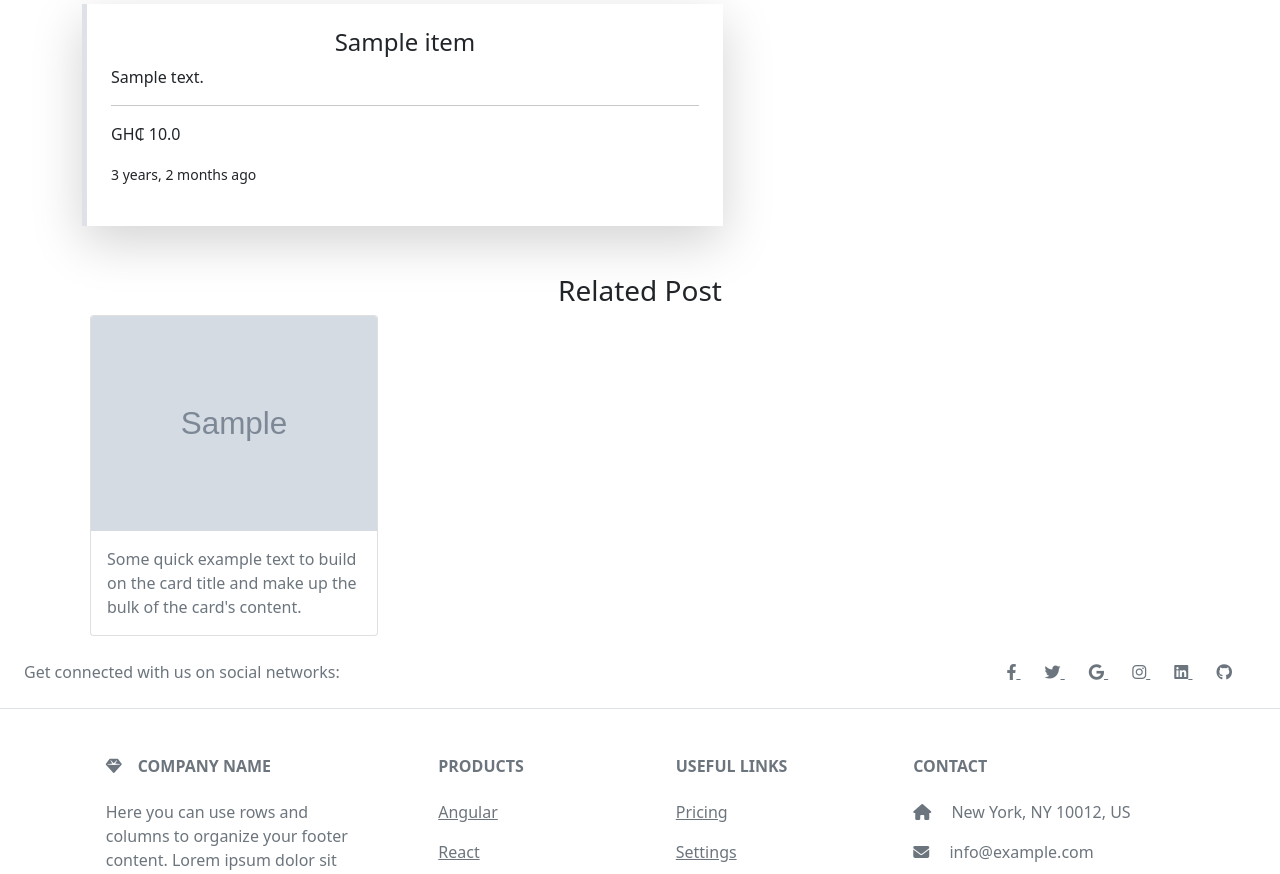
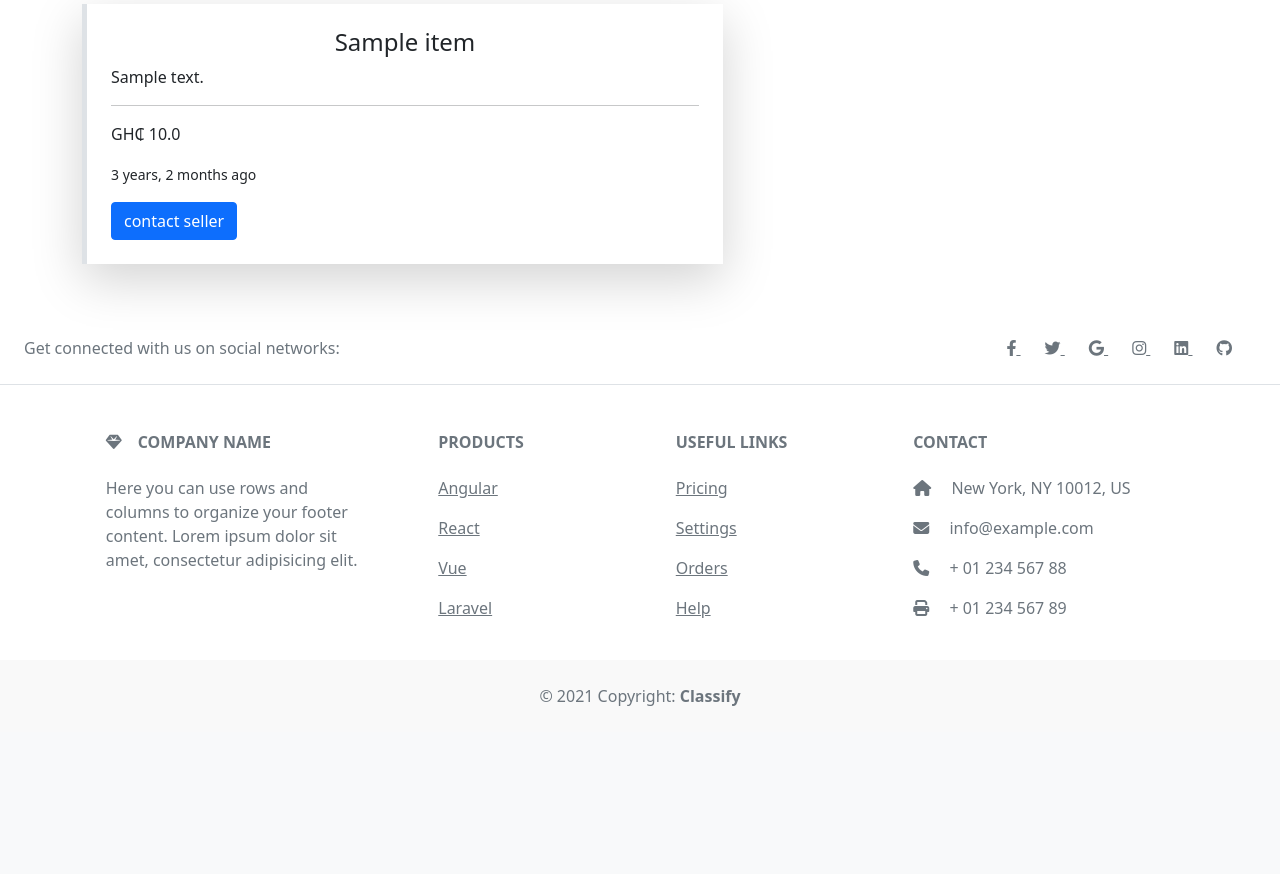
Before and after one commit to rcoffie/classify, a Django app: page /item_engine/item_detail/1/ in a window 1280 px wide. Shown: the part 400-1274 px from the top of the page. After the commit the page ends 1106 px from the top, so only its background shows below. Run offline with Django 3.2, Linux system fonts and the light colour scheme; tables that the repository leaves empty hold one stand-in row (values such as "Sample post"); grey boxes marked "Sample" are stand-in pictures; some libraries are stand-ins or nearby versions.

Commit message:
finalizing item-detail view

```diff
--- a/core/item_engine/views.py
+++ b/core/item_engine/views.py
@@ -5,6 +5,6 @@ from . models import Category, Item
 
 def item_detail(request, id):
     item = get_object_or_404(Item, id=id)
-    related_items = Item.objects.filter(category=item.category,)
+    related_items = Item.objects.filter(category=item.category,).exclude(id=id)[0:3]
     context = {'item':item, 'related_items':related_items,}
     return render(request, 'item_engine/item-detail.html',context)
--- a/core/templates/item_engine/item-detail.html
+++ b/core/templates/item_engine/item-detail.html
@@ -15,7 +15,8 @@
                {{item.description}}
                <hr>
                <p>GH₵ {{item.price}}</p>
-               <p><span><small>{{item.created_on|naturaltime}}</small></span></p>
+               <p class=""><span><small>{{item.created_on|naturaltime}}</small></span>   </p>
+               <span> <input class="btn btn-primary" type="button" value="contact seller"></span>
               </div>
         </div>
         <div class="col-md-3">
@@ -23,10 +24,11 @@
         </div>
     </div>
 
+    {% if related_items %}
     <div class="row">
         <h3 class="text-center">Related Post</h3>
         {% for each in related_items %}
-        <a href="" class="col-md-3 text-decoration-none text-muted mx-2">
+        <a href="{% url 'item_detail' each.id %}" class="col-md-3 text-decoration-none text-muted mx-2">
             <div class="card" style="width: 18rem;">
                 <img src="{{each.item_image.url}}" class="card-img-top" alt="Sunset Over the Sea"/>
                 <div class="card-body">
@@ -36,5 +38,6 @@
             </a>
         {% endfor %}
     </div>
+    {% endif %}
 </div>
 {% endblock %}
```
